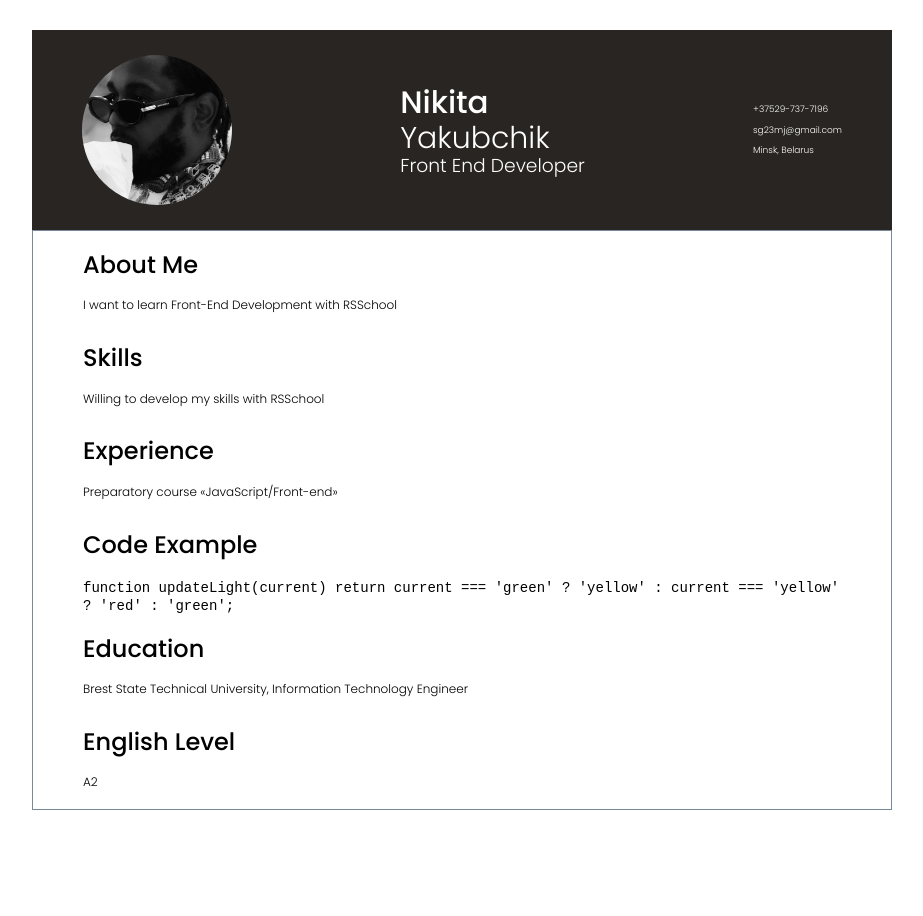
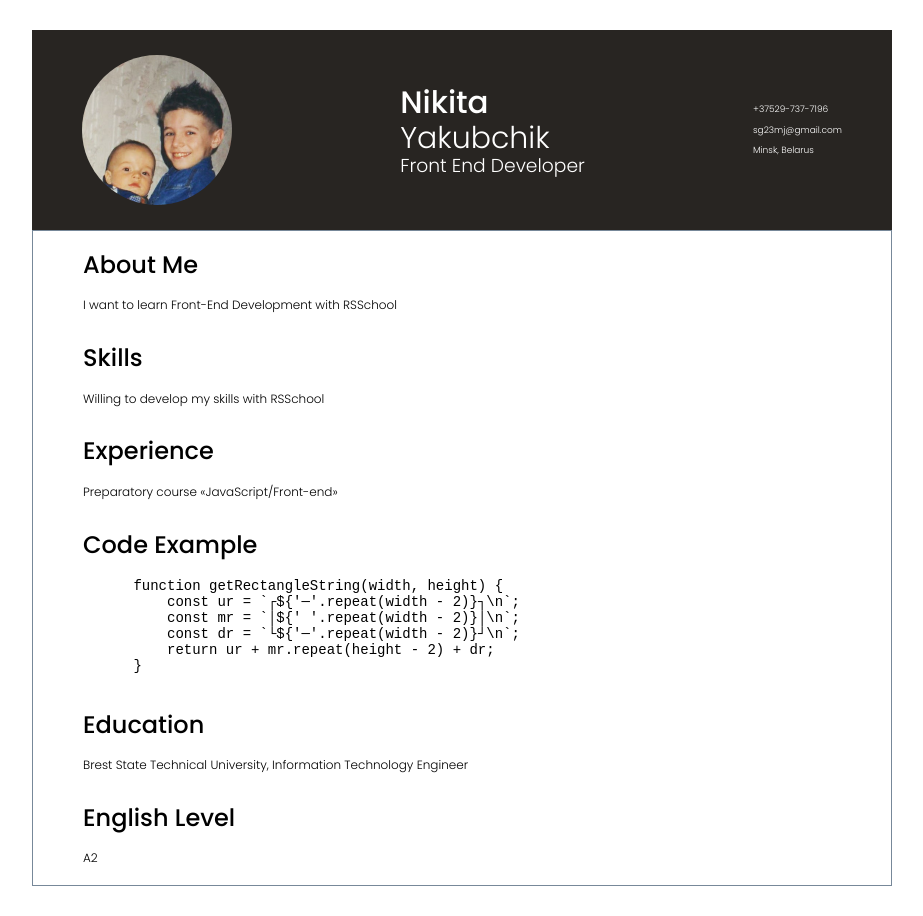
Before and after one commit to colorful11/rsschool-cv, a website: page index.html in a window 1280 px wide. Shown: the whole page, without its empty margins (178-1101 px from the left). Before the commit the page ends 840 px from the top, so only its background shows below. Drawn offline with Linux system fonts and the light colour scheme.

Commit message:
fix: fix some css code

```diff
--- a/index.html
+++ b/index.html
@@ -44,9 +44,14 @@
                 </div>
                 <div class="code">
                     <h2>Code Example</h2>
-                    <code>
-                        function updateLight(current) return current === 'green' ? 'yellow' : current === 'yellow' ? 'red' : 'green';
-                    </code>
+                    <pre>
+      function getRectangleString(width, height) {
+          const ur = `┌${'─'.repeat(width - 2)}┐\n`;
+          const mr = `│${' '.repeat(width - 2)}│\n`;
+          const dr = `└${'─'.repeat(width - 2)}┘\n`;
+          return ur + mr.repeat(height - 2) + dr;
+      }
+                    </pre>
                 </div>
                 <div class="education">
                     <h2>Education</h2>
--- a/style.css
+++ b/style.css
@@ -20,9 +20,10 @@
 .pic {
     width: 150px;
     height: 150px;
-    background-image: url('img/2VyrBJ3cmsE.jpg');
+    background-image: url('img/IMG_20170101_000003_512.png');
     background-size: cover;
     border-radius: 50%;
+    background-position: right 10% top 0;
 }
 
 .name {
@@ -88,3 +89,8 @@ code {
 .last {
     margin-bottom: 20px;
 }
+
+pre {
+  margin: 0;
+  font-size: 14px;
+}
```
Also changed, not shown: img/2VyrBJ3cmsE.jpg (deleted), img/IMG_20170101_000003_512.png (added), img/i01_cover.jpg (deleted).
